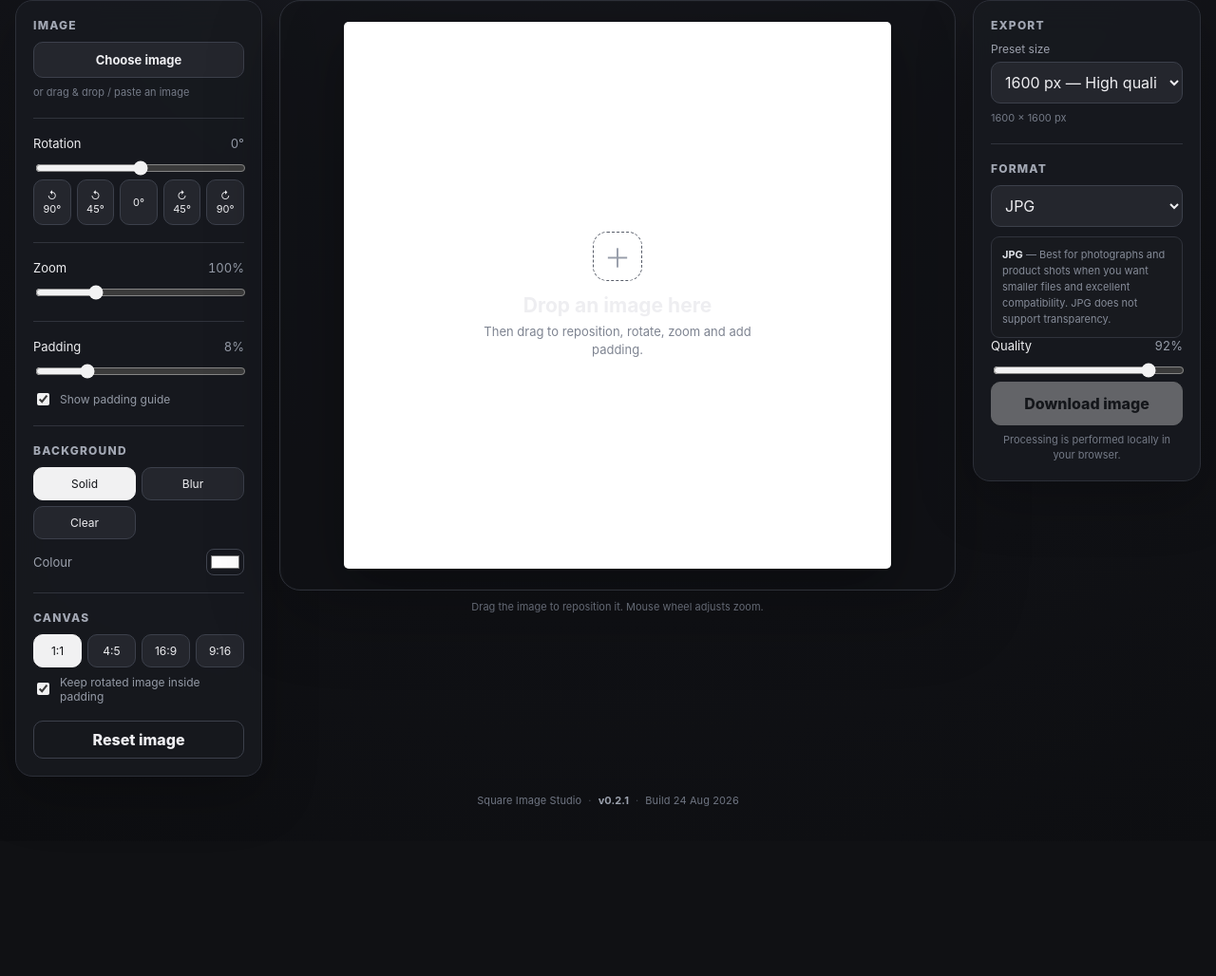
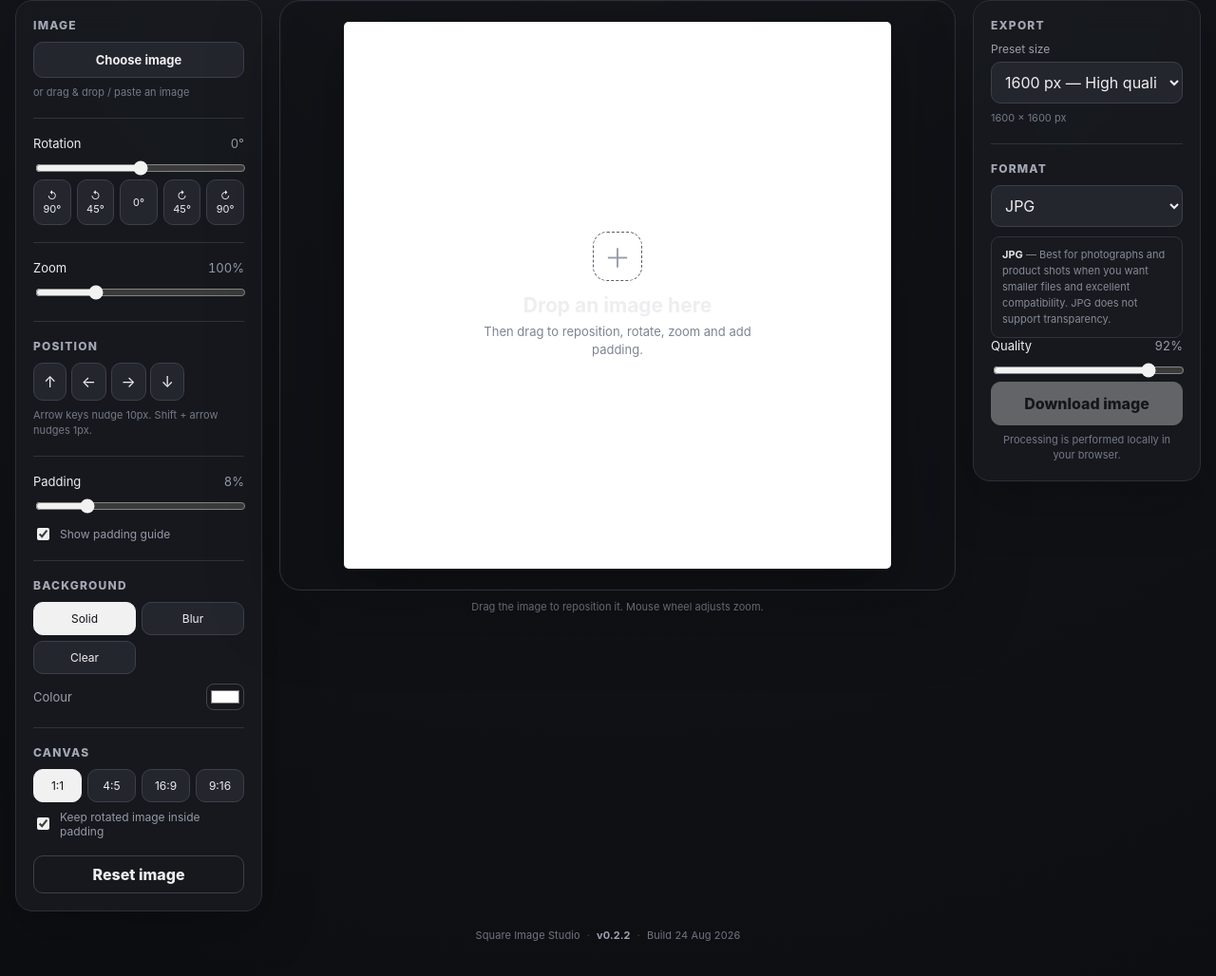
Before and after one commit to re-dev/square-image-studio, a plain HTML site: page index.html in a window 1280 px wide. Shown: the part 119-1147 px from the top of the page at 95% size. Before the commit the page ends 1005 px from the top, so only its background shows below. Drawn offline with Linux system fonts and the light colour scheme.

Commit message:
Add image nudge controls and bump v0.2.2

```diff
--- a/index.html
+++ b/index.html
@@ -41,6 +41,17 @@
         <div class="control-group">
           <div class="control-heading"><label for="zoom">Zoom</label><output id="zoomValue">100%</output></div>
           <input id="zoom" type="range" min="25" max="300" value="100" step="1" />
+        </div>
+
+        <div class="control-group">
+          <label class="group-title">Position</label>
+          <div class="nudge-pad" role="group" aria-label="Nudge image position">
+            <button class="nudge-up" data-nudge-x="0" data-nudge-y="-10" aria-label="Nudge up">↑</button>
+            <button class="nudge-left" data-nudge-x="-10" data-nudge-y="0" aria-label="Nudge left">←</button>
+            <button class="nudge-right" data-nudge-x="10" data-nudge-y="0" aria-label="Nudge right">→</button>
+            <button class="nudge-down" data-nudge-x="0" data-nudge-y="10" aria-label="Nudge down">↓</button>
+          </div>
+          <p class="helper">Arrow keys nudge 10px. Shift + arrow nudges 1px.</p>
         </div>
 
         <div class="control-group">
@@ -133,7 +144,7 @@
     <footer class="app-footer" aria-label="Application version">
       <span>Square Image Studio</span>
       <span class="footer-separator">·</span>
-      <strong>v0.2.1</strong>
+      <strong>v0.2.2</strong>
       <span class="footer-separator">·</span>
       <span>Build 24 Aug 2026</span>
     </footer>
```
